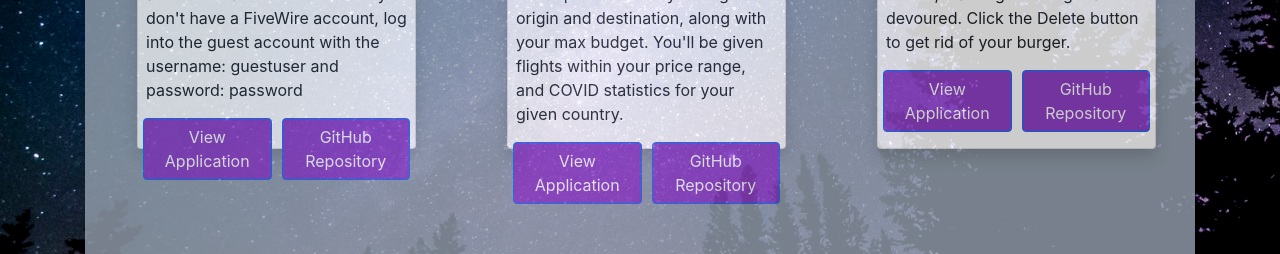
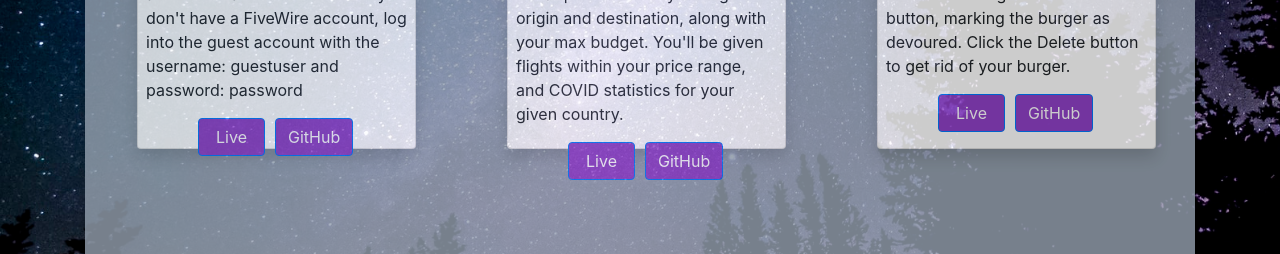
Before and after one commit to kaitlinkenney/react-portfolio, a React (Create React App) app: page /projects in a window 1280 px wide. Shown: the part 686-940 px from the top of the page. Built offline with nearby package versions, Linux system fonts and the light colour scheme.

Commit message:
buttons fixed projects page

```diff
--- a/package.json
+++ b/package.json
@@ -7,6 +7,7 @@
     "@testing-library/react": "^11.2.3",
     "@testing-library/user-event": "^12.6.2",
     "bootstrap": "^4.6.0",
+    "gsap": "^3.6.0",
     "react": "^17.0.1",
     "react-bootstrap": "^1.4.3",
     "react-dom": "^17.0.1",
--- a/src/components/Project/project.js
+++ b/src/components/Project/project.js
@@ -14,10 +14,10 @@ function Project(props) {
                 <div class="container">
                     <div class="row">
                         <div class="col container">
-                        <a href={props.projurl} className="btn btn-primary">View Application</a>
+                        <a href={props.projurl} style={{width: "67px"}} className="btn btn-primary one">Live</a>
                             </div>
                         <div class="col container">
-                        <a href={props.giturl} className="btn btn-primary mb-3">GitHub Repository</a>
+                        <a href={props.giturl} className="btn btn-primary two mb-3">GitHub</a>
                              </div>
                     </div>
 
--- a/src/components/Project/style.css
+++ b/src/components/Project/style.css
@@ -15,8 +15,17 @@
 
 .btn-primary {
     background-color: rgb(144, 66, 199) !important;
-    margin-left: -10px;
+    /* margin-left: -10px;
     margin-right: -10px;
     padding-right: 2px;
-    padding-left: 2px;
+    padding-left: 2px; */
 }
+
+.one {
+    margin-left: 45px;
+    margin-right: 10px;
+}
+
+.two {
+  margin-left: -30px;
+}
```
Also changed, not shown: 2 other files (tests, documents, lock files or other folders).
